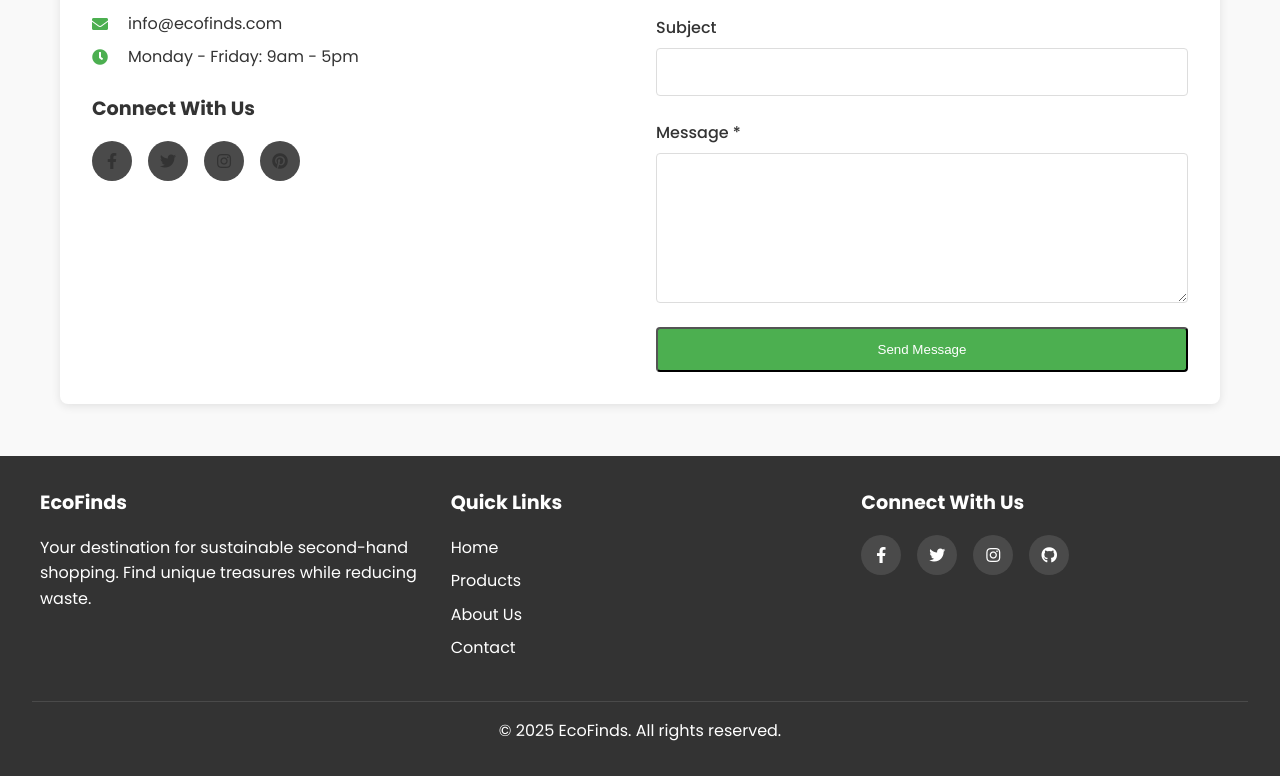
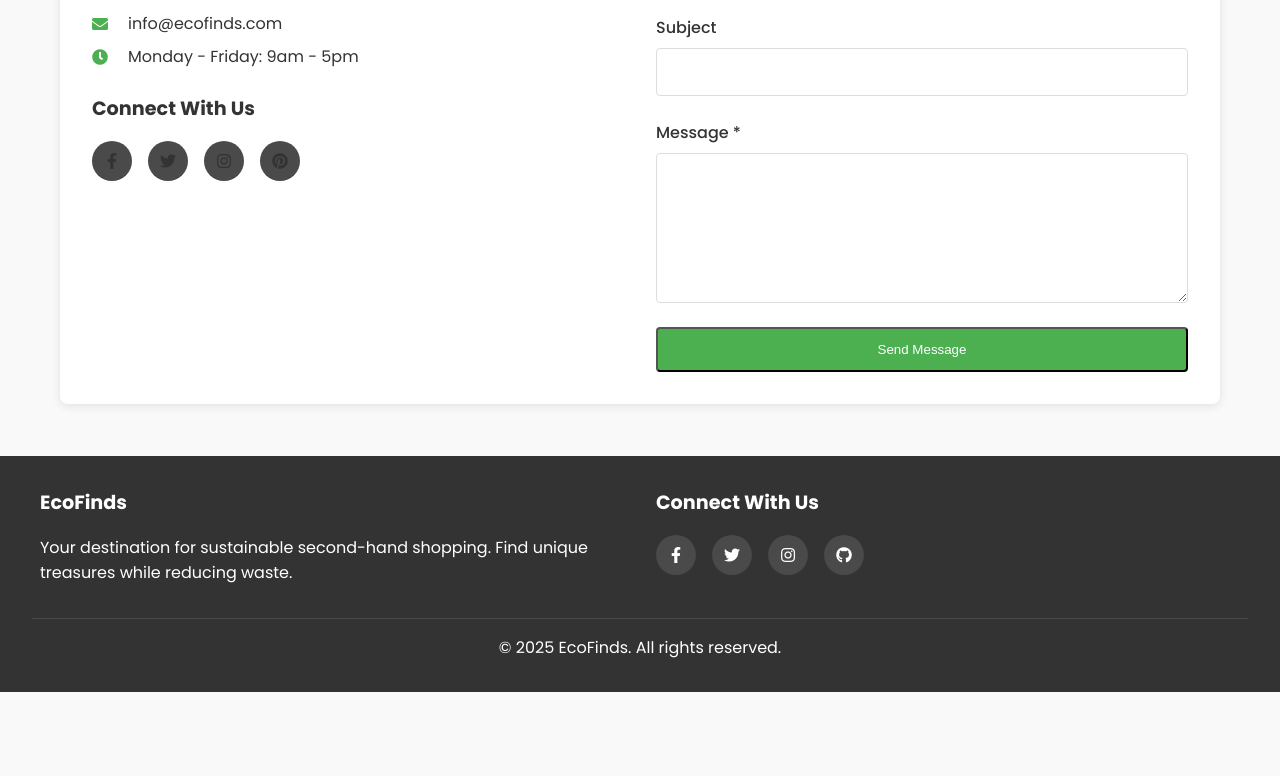
Before and after one commit to Aakanshi-Sharma/EcoFinds, a React app: page /contact in a window 1280 px wide. Shown: the part 415-1191 px from the top of the page. After the commit the page ends 1107 px from the top, so only its background shows below. Built offline with nearby package versions, Linux system fonts and the light colour scheme.

Commit message:
removed quick linnks from footer

```diff
--- a/src/client/components/Footer.js
+++ b/src/client/components/Footer.js
@@ -10,15 +10,7 @@
           <p>Your destination for sustainable second-hand shopping. Find unique treasures while reducing waste.</p>
         </div>
 
-        <div className="footer-section">
-          <h3>Quick Links</h3>
-          <ul className="footer-links">
-            <li><Link to="/">Home</Link></li>
-            <li><Link to="/products">Products</Link></li>
-            <li><Link to="/about">About Us</Link></li>
-            <li><Link to="/contact">Contact</Link></li>
-          </ul>
-        </div>
+
 
         <div className="footer-section">
           <h3>Connect With Us</h3>
```
